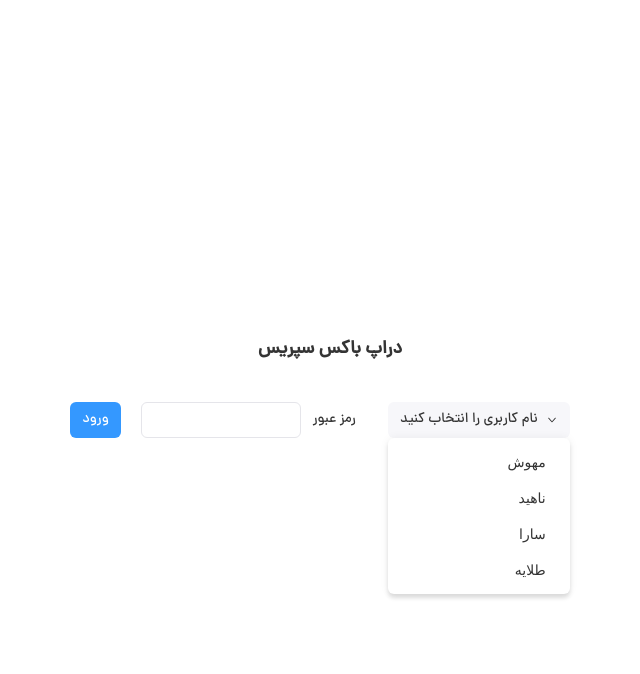
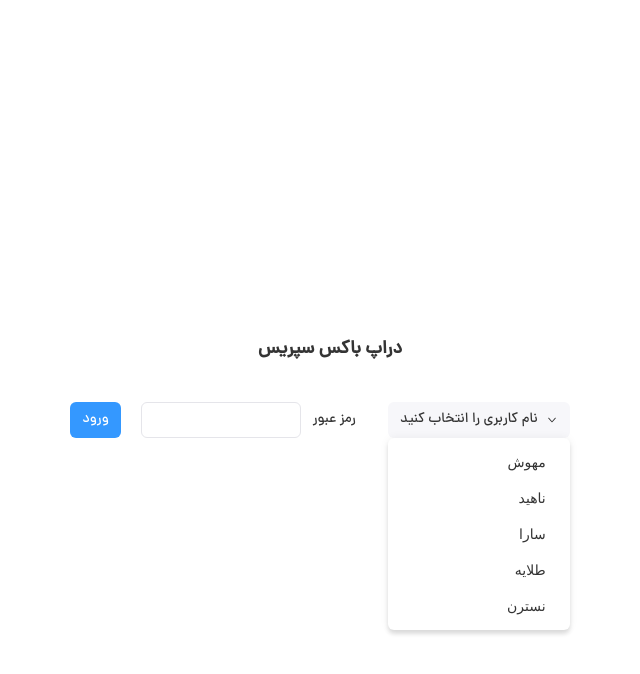
Before and after one commit to sajad-saderi/dropbox, a Next.js app: page /signin in a window 1280 px wide. Both pictures are taken after a click on the button "نام کاربری را انتخاب کنید". Shown: the top 674 px of the page, without its empty margins (310-950 px from the left). Built offline with nearby package versions, Linux system fonts and the light colour scheme.

Commit message:
adding nastaran

```diff
--- a/data/userPassData.json
+++ b/data/userPassData.json
@@ -10,5 +10,8 @@
   },
   "sara": {
     "password": "rQ7A@qes"
+  },
+  "nastaran": {
+    "password": "!5qzS9Pf"
   }
 }
--- a/pages/signin.tsx
+++ b/pages/signin.tsx
@@ -43,6 +43,7 @@ const Signin = () => {
                         <Dropdown.Item eventKey='nahid'>ناهید</Dropdown.Item>
                         <Dropdown.Item eventKey='sara'>سارا</Dropdown.Item>
                         <Dropdown.Item eventKey='talayeh'>طلایه</Dropdown.Item>
+                        <Dropdown.Item eventKey='nastaran'>نسترن</Dropdown.Item>
                     </Dropdown>
                 </Form.Group>
 
```
